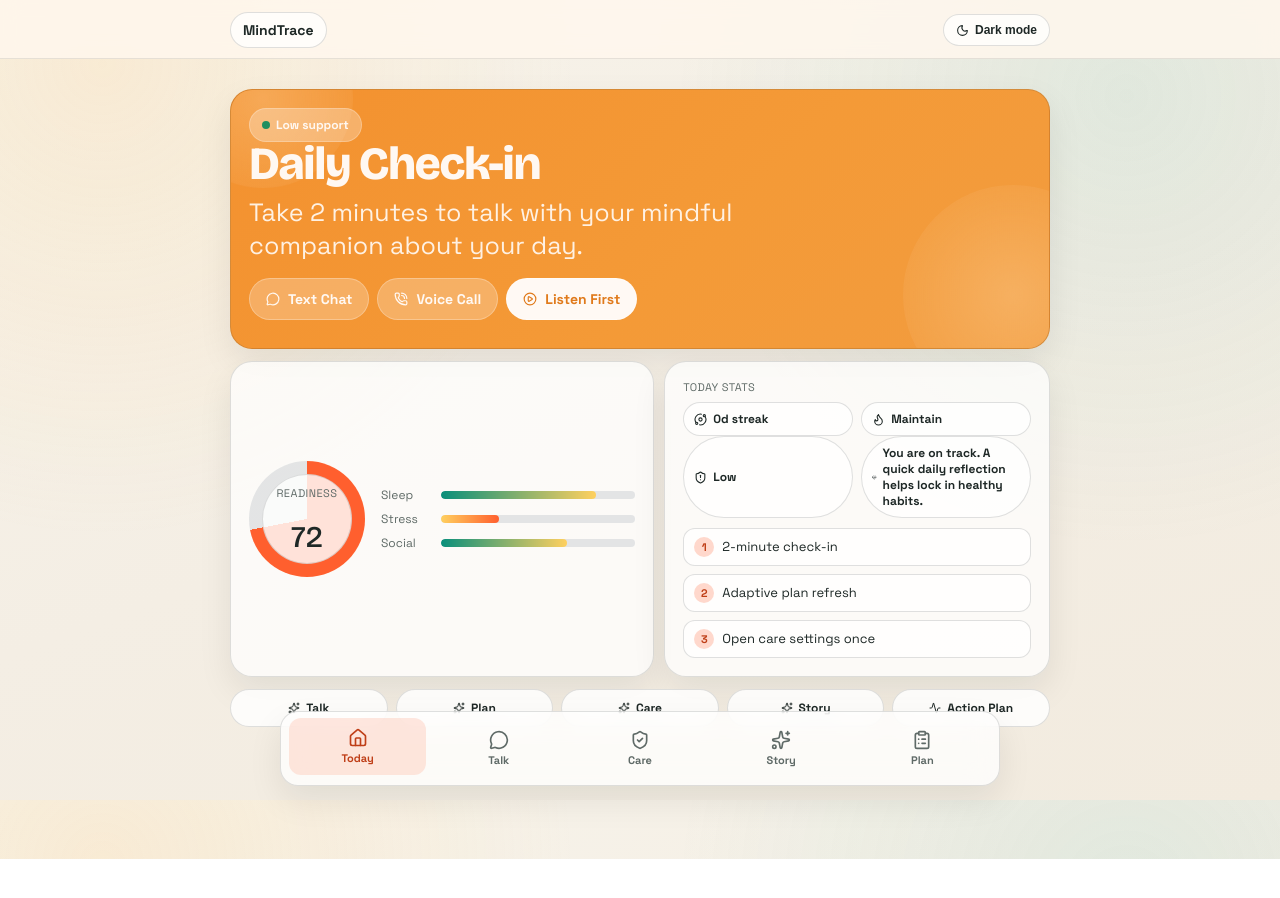
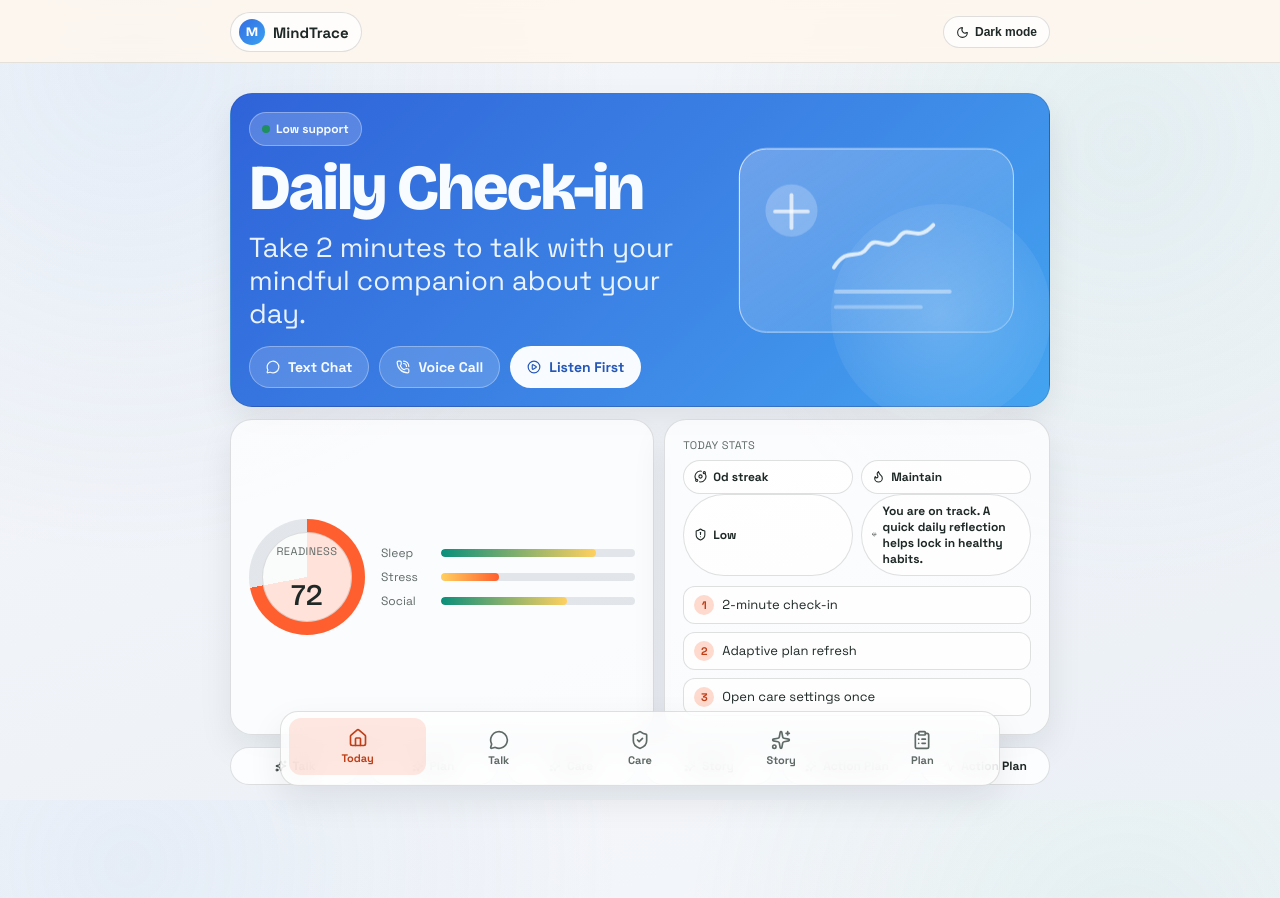
Before and after one commit to sciankit/Depression_Screen, a React (Vite) app: page / in a window 1280 px wide. Shown: the top 898 px of the page. Before the commit the page ends 859 px from the top, so only its background shows below. Built offline with nearby package versions, Linux system fonts and the light colour scheme; no server answers.

Commit message:
Polish Today page with professional hero design and branded favicon

```diff
--- a/index.html
+++ b/index.html
@@ -2,9 +2,9 @@
 <html lang="en">
   <head>
     <meta charset="UTF-8" />
-    <link rel="icon" type="image/svg+xml" href="/vite.svg" />
+    <link rel="icon" type="image/svg+xml" href="/mindtrace-favicon.svg" />
     <meta name="viewport" content="width=device-width, initial-scale=1.0" />
-    <title>hackalytics</title>
+    <title>MindTrace</title>
   </head>
   <body>
     <div id="root"></div>
--- a/src/components/Layout.jsx
+++ b/src/components/Layout.jsx
@@ -25,7 +25,10 @@ export default function Layout() {
         <div className="app-shell">
             <div className="top-ribbon-wrap">
                 <div className="top-ribbon">
-                    <div className="brand-mark">MindTrace</div>
+                    <div className="brand-mark">
+                        <span className="brand-glyph">M</span>
+                        <span>MindTrace</span>
+                    </div>
                     <button
                         type="button"
                         className="chip"
--- a/src/index.css
+++ b/src/index.css
@@ -17,9 +17,9 @@
   --active-link-bg: rgba(255, 95, 46, 0.14);
   --card-shadow: 0 14px 34px rgba(11, 24, 21, 0.08);
   --bg-gradient:
-    radial-gradient(circle at 8% 8%, rgba(255, 205, 128, 0.2), transparent 34%),
-    radial-gradient(circle at 88% 12%, rgba(80, 176, 161, 0.12), transparent 34%),
-    linear-gradient(160deg, #f7f3ea 0%, #f4eee4 52%, #f2ebdf 100%);
+    radial-gradient(circle at 10% 8%, rgba(120, 167, 224, 0.12), transparent 36%),
+    radial-gradient(circle at 88% 18%, rgba(112, 196, 179, 0.1), transparent 34%),
+    linear-gradient(160deg, #f5f7fa 0%, #f0f3f8 52%, #ebf0f6 100%);
   --font-sans: 'Space Grotesk', sans-serif;
   --font-display: 'Bricolage Grotesque', sans-serif;
 }
@@ -173,11 +173,25 @@ a {
   align-items: center;
   gap: 8px;
   font-weight: 800;
-  font-size: 14px;
+  font-size: 15px;
   background: var(--surface);
   border: 1px solid var(--color-border);
   border-radius: 999px;
-  padding: 8px 12px;
+  padding: 6px 12px 6px 8px;
+}
+
+.brand-glyph {
+  width: 26px;
+  height: 26px;
+  border-radius: 99px;
+  display: inline-flex;
+  align-items: center;
+  justify-content: center;
+  font-family: var(--font-display);
+  font-weight: 800;
+  font-size: 13px;
+  color: #fff;
+  background: linear-gradient(135deg, #356de2 0%, #38a2f2 100%);
 }
 
 .dock-nav {
@@ -264,72 +278,62 @@ a {
   max-width: 860px;
 }
 
-.home-chat-card {
-  position: relative;
-  overflow: hidden;
-  min-height: 260px;
+.home-pro-hero {
   margin-bottom: 12px;
-  background: linear-gradient(135deg, #f3912f 0%, #f49a37 58%, #f29c3f 100%);
-  color: #fff8f2;
+  background: linear-gradient(135deg, #2f63d9 0%, #3c84e5 54%, #44a4f0 100%);
+  color: #f7fbff;
+  display: grid;
+  grid-template-columns: 1.2fr 0.8fr;
+  gap: 10px;
+  align-items: stretch;
 }
 
-[data-theme='dark'] .home-chat-card {
-  background: linear-gradient(135deg, #d8792d 0%, #cf6f24 58%, #c96720 100%);
-  color: #fff9f4;
+[data-theme='dark'] .home-pro-hero {
+  background: linear-gradient(135deg, #1b3f78 0%, #1d567d 52%, #1a6f76 100%);
+  color: #eff8ff;
 }
 
-.home-chat-glow {
-  position: absolute;
-  border-radius: 50%;
-  pointer-events: none;
-  right: -74px;
-  bottom: -66px;
-  width: 220px;
-  height: 220px;
-  background: radial-gradient(circle, rgba(255, 219, 170, 0.32), rgba(255, 219, 170, 0));
-  animation: floatSoft 9s ease-in-out infinite;
+.home-pro-content {
+  position: relative;
+  z-index: 2;
+  display: flex;
+  flex-direction: column;
+  justify-content: center;
 }
 
-.home-chat-glow.second {
-  right: auto;
-  left: -58px;
-  top: -72px;
-  width: 180px;
-  height: 180px;
-  animation-duration: 12s;
+.home-pro-chip {
+  width: fit-content;
+  margin-bottom: 12px;
+  background: rgba(255, 255, 255, 0.19);
+  border-color: rgba(255, 255, 255, 0.32);
+  color: #f7fbff;
 }
 
-.home-chat-chip {
-  background: rgba(255, 255, 255, 0.28);
-  border-color: rgba(255, 255, 255, 0.24);
-  color: #fff8f2;
+.home-pro-title {
+  font-size: clamp(46px, 5vw, 72px);
+  line-height: 0.95;
+  margin-bottom: 12px;
+  color: #f8fcff;
 }
 
-.home-chat-title {
-  font-size: 46px;
-  line-height: 0.96;
-  margin-bottom: 10px;
-  color: #fff8f2;
+.home-pro-subtitle {
+  margin: 0 0 16px;
+  max-width: 560px;
+  font-size: clamp(26px, 2.15vw, 42px);
+  line-height: 1.2;
+  color: rgba(245, 251, 255, 0.94);
 }
 
-.home-chat-subtitle {
-  margin: 0 0 16px;
-  max-width: 540px;
-  font-size: 25px;
-  line-height: 1.32;
-  color: rgba(255, 248, 242, 0.92);
+.home-pro-actions {
+  display: flex;
+  flex-wrap: wrap;
+  gap: 10px;
 }
 
-.home-chat-actions {
-  display: flex;
-  flex-wrap: wrap;
-  gap: 8px;
-}
-
-.home-pill-btn {
-  border: 1px solid rgba(255, 255, 255, 0.28);
-  background: rgba(255, 255, 255, 0.24);
-  color: #fff9f4;
+.home-pro-btn {
+  border: 1px solid rgba(255, 255, 255, 0.32);
+  background: rgba(255, 255, 255, 0.16);
+  color: #f7fbff;
   border-radius: 999px;
   padding: 11px 16px;
   display: inline-flex;
@@ -339,26 +343,52 @@ a {
   font-weight: 700;
   font-family: var(--font-sans);
   cursor: pointer;
-  transition: transform 0.16s ease, background 0.16s ease;
+  transition: transform 0.16s ease, background 0.16s ease, border-color 0.16s ease;
 }
 
-.home-pill-btn:hover {
+.home-pro-btn:hover {
   transform: translateY(-1px);
-  background: rgba(255, 255, 255, 0.32);
+  background: rgba(255, 255, 255, 0.24);
 }
 
-.home-pill-btn-solid {
-  background: #fff9f4;
-  color: #e07a1b;
-  border-color: rgba(255, 255, 255, 0.45);
+.home-pro-btn-solid {
+  background: #f8fbff;
+  color: #2457b7;
+  border-color: rgba(255, 255, 255, 0.62);
 }
 
-.home-pill-btn-solid:hover {
-  background: #fff;
+.home-pro-btn-solid:hover {
+  background: #ffffff;
 }
 
-[data-theme='dark'] .home-pill-btn-solid {
-  color: #9a4d0f;
+[data-theme='dark'] .home-pro-btn-solid {
+  color: #163b78;
+}
+
+.home-pro-art {
+  position: relative;
+  min-height: 230px;
+  display: flex;
+  align-items: center;
+  justify-content: center;
+  z-index: 1;
+}
+
+.home-pro-art::before {
+  content: "";
+  position: absolute;
+  inset: auto -20px -36px auto;
+  width: 220px;
+  height: 220px;
+  border-radius: 50%;
+  background: radial-gradient(circle, rgba(255, 255, 255, 0.22), rgba(255, 255, 255, 0));
+}
+
+.home-pro-art svg {
+  width: 100%;
+  max-width: 320px;
+  height: auto;
+  animation: floatSoft 8.6s ease-in-out infinite;
 }
 
 .home-action-rail {
@@ -985,13 +1015,22 @@ a {
     grid-template-columns: repeat(4, minmax(0, 1fr));
   }
 
-  .home-chat-title {
-    font-size: 37px;
+  .home-pro-hero {
+    grid-template-columns: 1fr;
+    gap: 8px;
   }
 
-  .home-chat-subtitle {
-    font-size: 19px;
+  .home-pro-title {
+    font-size: clamp(40px, 9vw, 54px);
+  }
+
+  .home-pro-subtitle {
+    font-size: clamp(25px, 6vw, 33px);
     max-width: 100%;
+  }
+
+  .home-pro-art {
+    min-height: 160px;
   }
 
   .home-action-rail {
--- a/src/pages/HomePage.jsx
+++ b/src/pages/HomePage.jsx
@@ -25,6 +25,7 @@ const QUICK_ACTIONS = [
     { label: 'Plan', route: '/plan' },
     { label: 'Care', route: '/safety' },
     { label: 'Story', route: '/stats' },
+    { label: 'Action Plan', route: '/plan' },
 ];
 
 function clamp(value, min = 0, max = 100) {
@@ -38,6 +39,34 @@ function buildSignalModel(riskTier, streak) {
     const readiness = clamp(Math.round((sleep + (100 - stress) + social) / 3));
 
     return { sleep, stress, social, readiness };
+}
+
+function HeroGraphic() {
+    return (
+        <div className="home-pro-art" aria-hidden="true">
+            <svg viewBox="0 0 320 240" role="presentation">
+                <defs>
+                    <linearGradient id="heroStroke" x1="0%" y1="0%" x2="100%" y2="100%">
+                        <stop offset="0%" stopColor="rgba(255,255,255,0.95)" />
+                        <stop offset="100%" stopColor="rgba(255,255,255,0.45)" />
+                    </linearGradient>
+                    <linearGradient id="heroFill" x1="0%" y1="0%" x2="100%" y2="100%">
+                        <stop offset="0%" stopColor="rgba(255,255,255,0.26)" />
+                        <stop offset="100%" stopColor="rgba(255,255,255,0.06)" />
+                    </linearGradient>
+                </defs>
+
+                <rect x="18" y="24" width="284" height="190" rx="28" fill="url(#heroFill)" stroke="url(#heroStroke)" />
+                <circle cx="72" cy="88" r="27" fill="rgba(255,255,255,0.22)" />
+                <path d="M55 89h34" stroke="rgba(255,255,255,0.7)" strokeWidth="4" strokeLinecap="round" />
+                <path d="M72 72v34" stroke="rgba(255,255,255,0.7)" strokeWidth="4" strokeLinecap="round" />
+
+                <path d="M116 147c14-23 25-6 35-21 9-14 20 7 32-10 10-15 18 7 36-13" stroke="rgba(255,255,255,0.78)" strokeWidth="4" fill="none" strokeLinecap="round" />
+                <path d="M118 172h118" stroke="rgba(255,255,255,0.42)" strokeWidth="4" strokeLinecap="round" />
+                <path d="M118 188h88" stroke="rgba(255,255,255,0.3)" strokeWidth="4" strokeLinecap="round" />
+            </svg>
+        </div>
+    );
 }
 
 export default function HomePage() {
@@ -136,30 +165,24 @@ export default function HomePage() {
 
     return (
         <div className="screen-wrap home-simplified-wrap animate-fade-in">
-            <section className="card home-chat-card reveal-1">
-                <div className="home-chat-glow" />
-                <div className="home-chat-glow second" />
-                <div style={{ position: 'relative', zIndex: 2 }}>
-                    <div className="chip home-chat-chip">
+            <section className="card home-pro-hero reveal-1">
+                <div className="home-pro-content">
+                    <div className="chip home-pro-chip">
                         <span style={{ width: 8, height: 8, borderRadius: 99, background: riskMeta.color }} />
                         {riskMeta.label} support
                     </div>
 
-                    <h1 className="display home-chat-title">Daily Check-in</h1>
-                    <p className="home-chat-subtitle">Take 2 minutes to talk with your mindful companion about your day.</p>
+                    <h1 className="display home-pro-title">Daily Check-in</h1>
+                    <p className="home-pro-subtitle">Take 2 minutes to talk with your mindful companion about your day.</p>
 
-                    <div className="home-chat-actions">
-                        <button className="home-pill-btn" onClick={() => navigate('/chat')}>
+                    <div className="home-pro-actions">
+                        <button className="home-pro-btn" onClick={() => navigate('/chat')}>
                             <MessageCircle size={14} /> Text Chat
                         </button>
-                        <button className="home-pill-btn" onClick={() => navigate('/chat')}>
+                        <button className="home-pro-btn" onClick={() => navigate('/chat')}>
                             <PhoneCall size={14} /> Voice Call
                         </button>
-                        <button
-                            className="home-pill-btn home-pill-btn-solid"
-                            onClick={status === 'playing' ? stopPrompt : playPrompt}
-                            disabled={isScoring}
-                        >
+                        <button className="home-pro-btn home-pro-btn-solid" onClick={status === 'playing' ? stopPrompt : playPrompt} disabled={isScoring}>
                             {isScoring && <Loader size={14} className="animate-spin" />}
                             {!isScoring && status === 'idle' && <PlayCircle size={14} />}
                             {!isScoring && status === 'loading' && <Loader size={14} className="animate-spin" />}
@@ -168,6 +191,8 @@ export default function HomePage() {
                         </button>
                     </div>
                 </div>
+
+                <HeroGraphic />
             </section>
 
             <section className="home-signal-grid reveal-2">
```
Also changed, not shown: public/mindtrace-favicon.svg (added).
